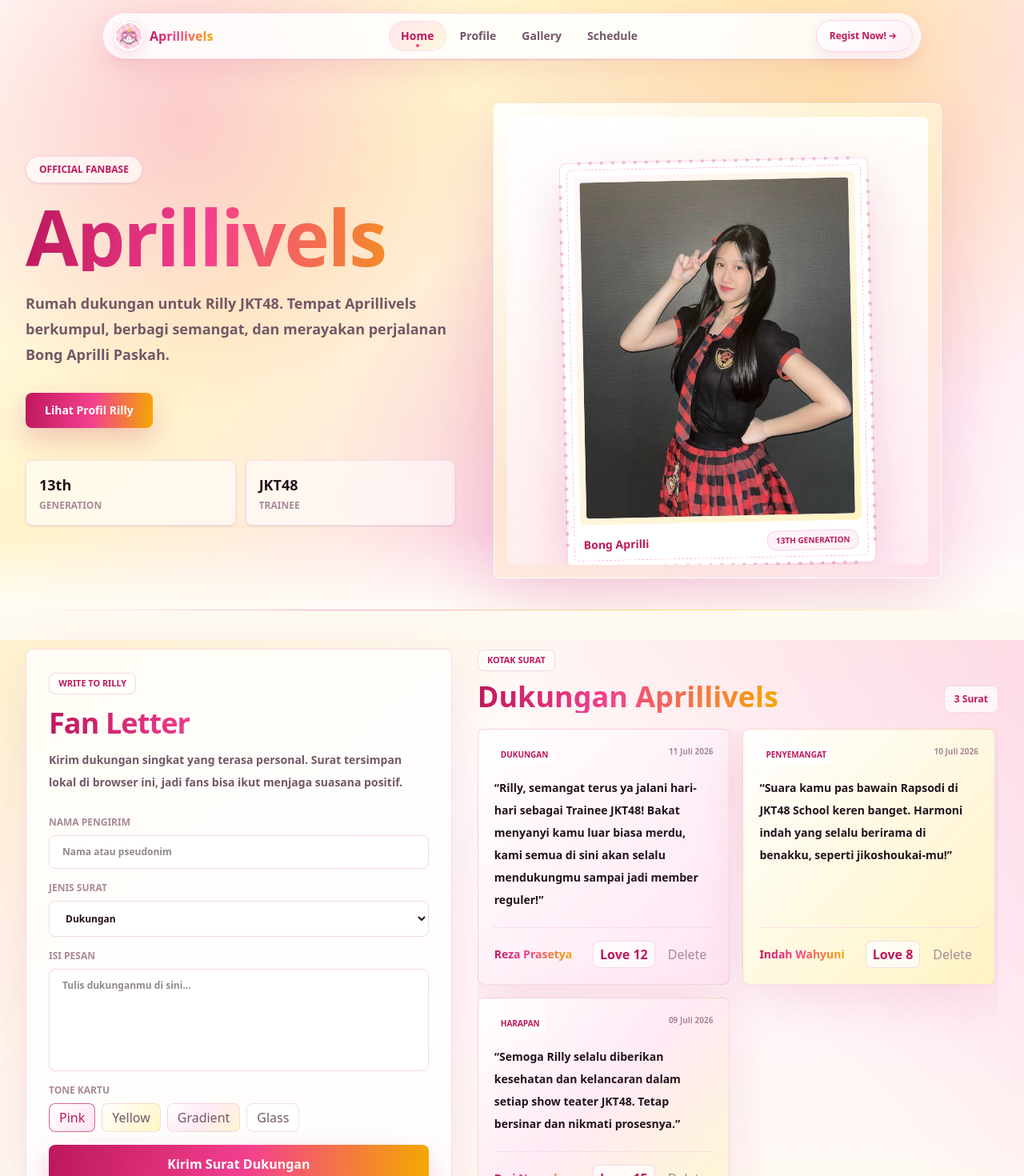
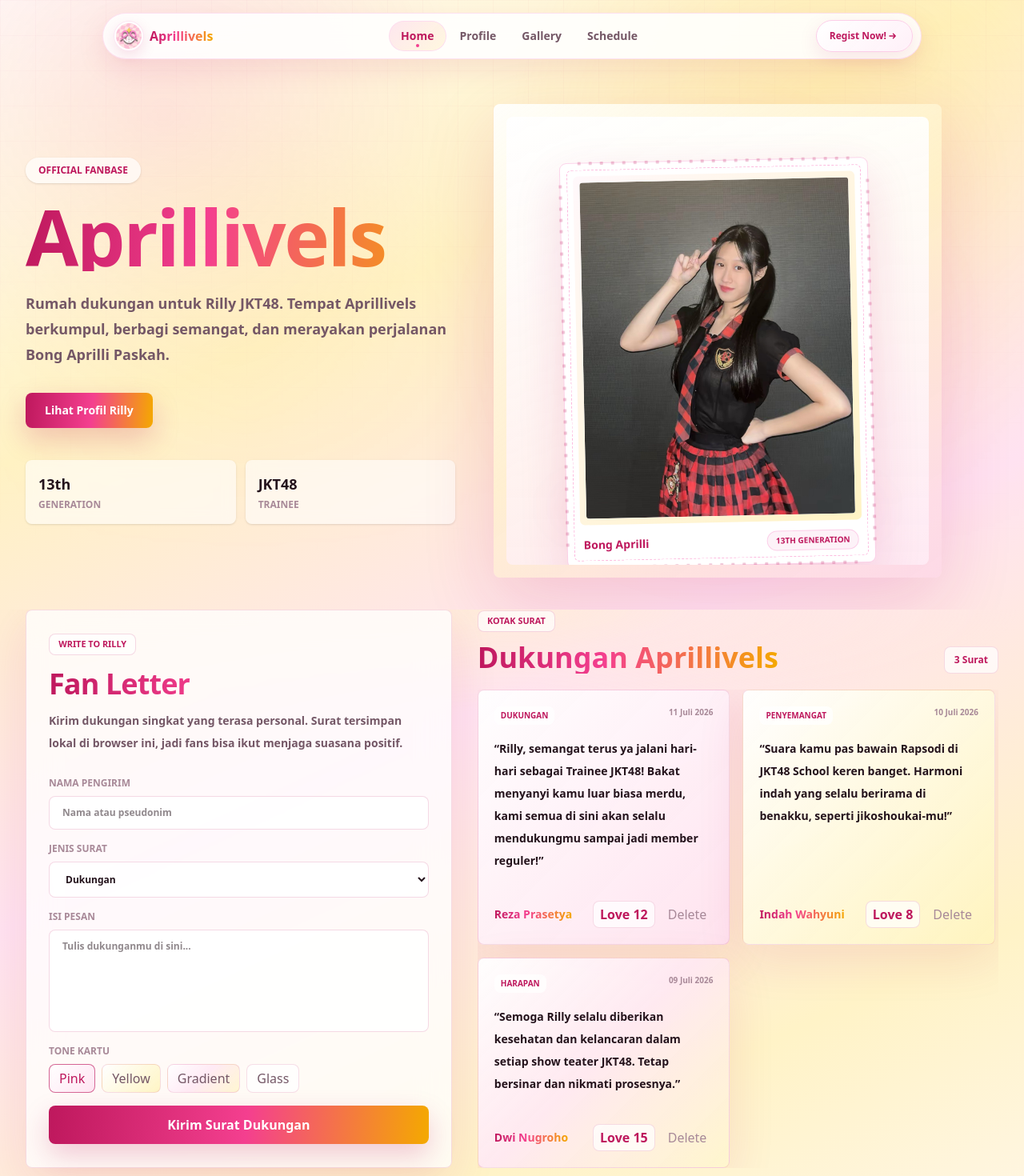
Before and after one commit to MikaGeshan/rilly-fansite, a Next.js app: page / in a window 1280 px wide. Shown: the top 1470 px of the page at 80% size. Built offline with nearby package versions, Linux system fonts and the light colour scheme.

Commit message:
Fixing unmatched section colors

```diff
--- a/src/app/globals.css
+++ b/src/app/globals.css
@@ -12,10 +12,7 @@
   --soft: #a88998;
   --line: rgba(190, 24, 93, 0.14);
   --glass: rgba(255, 255, 255, 0.76);
-  --bg-page:
-    linear-gradient(135deg, rgba(255, 216, 77, 0.24), transparent 34%),
-    linear-gradient(225deg, rgba(244, 63, 143, 0.18), transparent 38%),
-    linear-gradient(180deg, #fffdf7 0%, #fff6fb 48%, #fffaf0 100%);
+  --bg-page: linear-gradient(155deg, #fffdf7 0%, #fff2c4 24%, #ffe3f1 48%, #fff3c7 72%, #fff8fb 100%);
   --grad-brand: linear-gradient(95deg, #be185d 0%, #f43f8f 42%, #f4a900 100%);
   --grad-soft: linear-gradient(135deg, rgba(255, 255, 255, 0.92), rgba(255, 247, 208, 0.74) 48%, rgba(255, 232, 244, 0.86));
   --grad-action: linear-gradient(95deg, #be185d 0%, #f43f8f 52%, #f4a900 100%);
@@ -55,19 +52,35 @@
   position: relative;
   min-height: 100vh;
   overflow-x: hidden;
+  background: var(--bg-page);
 }
 
 .site-shell::before {
   content: "";
   position: fixed;
   inset: 0;
-  z-index: -1;
+  z-index: 0;
   pointer-events: none;
-  background-image:
-    linear-gradient(rgba(190, 24, 93, 0.055) 1px, transparent 1px),
+  background:
+    radial-gradient(circle at 16% 18%, rgba(244, 63, 143, 0.24), transparent 30%),
+    radial-gradient(circle at 82% 22%, rgba(255, 216, 77, 0.36), transparent 34%),
+    radial-gradient(circle at 24% 62%, rgba(255, 216, 77, 0.22), transparent 32%),
+    radial-gradient(circle at 76% 78%, rgba(244, 63, 143, 0.16), transparent 34%),
+    linear-gradient(rgba(190, 24, 93, 0.038) 1px, transparent 1px),
     linear-gradient(90deg, rgba(190, 24, 93, 0.045) 1px, transparent 1px);
-  background-size: 44px 44px;
-  mask-image: linear-gradient(to bottom, rgba(0, 0, 0, 0.76), transparent 78%);
+  background-size:
+    auto,
+    auto,
+    auto,
+    auto,
+    44px 44px,
+    44px 44px;
+  mask-image: linear-gradient(to bottom, rgba(0, 0, 0, 0.58), rgba(0, 0, 0, 0.24) 52%, transparent 88%);
+}
+
+.site-shell > :not(header) {
+  position: relative;
+  z-index: 1;
 }
 
 .glass-panel {
--- a/src/app/page.tsx
+++ b/src/app/page.tsx
@@ -40,14 +40,9 @@
   return (
     <div className="site-shell">
       <Header />
-
-      <main>
+      <main className="relative overflow-hidden">
         {/* Welcome Section */}
-        <section className="relative -mt-20 min-h-[calc(100vh-1rem)] overflow-hidden bg-[linear-gradient(135deg,#fffdf7_0%,#fff4ca_34%,#ffe3f1_66%,#fff8fb_100%)]">
-          <div className="absolute inset-0 bg-[radial-gradient(circle_at_18%_22%,rgba(244,63,143,0.24),transparent_30%),radial-gradient(circle_at_82%_18%,rgba(255,216,77,0.38),transparent_34%),radial-gradient(circle_at_58%_78%,rgba(190,24,93,0.12),transparent_34%)]" />
-          <div className="absolute inset-x-0 bottom-0 h-24 bg-[linear-gradient(180deg,transparent,rgba(255,253,247,0.95))]" />
-          <div className="absolute left-0 top-24 hidden h-px w-full bg-[linear-gradient(90deg,transparent,rgba(190,24,93,0.22),transparent)] md:block" />
-
+        <section className="relative -mt-20 min-h-[calc(100vh-1rem)] overflow-hidden">
           <div className="relative z-10 mx-auto grid min-h-[calc(100vh-1rem)] max-w-7xl items-center gap-12 px-4 pb-8 pt-36 sm:px-6 lg:grid-cols-[0.92fr_1.08fr] lg:px-8">
             <motion.div
               initial={{ opacity: 0, y: 24 }}
@@ -55,7 +50,7 @@
               transition={{ duration: 0.65 }}
               className="max-w-3xl text-[var(--ink)]"
             >
-              <span className="inline-flex rounded-full border border-pink-200/80 bg-white/68 px-4 py-2 text-xs font-black uppercase text-[var(--pink-deep)] shadow-sm backdrop-blur">
+              <span className="inline-flex rounded-full bg-white/68 px-4 py-2 text-xs font-black uppercase text-[var(--pink-deep)] shadow-sm backdrop-blur">
                 Official Fanbase
               </span>
               <h1 className="mt-6 text-6xl font-black leading-[0.9] tracking-tight text-gradient sm:text-7xl lg:text-8xl">
@@ -80,7 +75,7 @@
                 ].map(([value, label]) => (
                   <div
                     key={label}
-                    className="rounded-lg border border-pink-200/70 bg-white/58 p-4 shadow-sm backdrop-blur"
+                    className="rounded-lg bg-white/58 p-4 shadow-sm backdrop-blur"
                   >
                     <p className="text-lg font-black">{value}</p>
                     <p className="mt-1 text-xs font-bold uppercase text-[var(--soft)]">
@@ -102,7 +97,7 @@
               className="relative mx-auto w-full max-w-[560px] lg:mx-0"
             >
               <div className="absolute -inset-8 rounded-full bg-[radial-gradient(circle,rgba(244,63,143,0.22),transparent_64%)] blur-2xl" />
-              <div className="relative overflow-hidden rounded-lg border border-white/80 bg-white/52 p-4 shadow-[0_30px_90px_rgba(190,24,93,0.16)] backdrop-blur-xl">
+              <div className="relative overflow-hidden rounded-lg bg-white/52 p-4 shadow-[0_30px_90px_rgba(190,24,93,0.16)] backdrop-blur-xl">
                 <div className="absolute inset-0 bg-[linear-gradient(145deg,rgba(255,255,255,0.78),rgba(255,216,77,0.18),rgba(244,63,143,0.14))]" />
                 <div className="relative min-h-[430px] overflow-hidden rounded-lg bg-[linear-gradient(180deg,rgba(255,255,255,0.88),rgba(255,240,248,0.72))] sm:min-h-[560px]">
                   <div className="absolute inset-x-8 bottom-8 h-20 rounded-full bg-[radial-gradient(ellipse,rgba(190,24,93,0.24),transparent_68%)] blur-xl" />
@@ -129,9 +124,9 @@
           </div>
         </section>
 
-        <section className="mx-auto max-w-7xl px-4 pb-20 pt-0 sm:px-6 lg:px-8">
-          <div className="section-rule mb-12" />
-          <div className="grid gap-8 lg:grid-cols-[0.9fr_1.1fr]">
+        <section className="relative overflow-hidden px-4 pb-20 pt-0 sm:px-6 lg:px-8">
+          <div className="pointer-events-none absolute inset-x-0 -top-32 h-64 bg-[radial-gradient(ellipse_at_center,rgba(255,244,202,0.42),transparent_70%)]" />
+          <div className="relative mx-auto grid max-w-7xl gap-8 lg:grid-cols-[0.9fr_1.1fr]">
             <motion.div
               initial={{ opacity: 0, y: 18 }}
               whileInView={{ opacity: 1, y: 0 }}
@@ -276,7 +271,7 @@
                           &ldquo;{letter.message}&rdquo;
                         </p>
                       </div>
-                      <div className="mt-5 flex items-center justify-between border-t border-dashed border-pink-200 pt-4">
+                      <div className="mt-5 flex items-center justify-between pt-4">
                         <p className="min-w-0 truncate text-sm font-black text-gradient">
                           {letter.sender}
                         </p>
--- a/src/components/common/footer.tsx
+++ b/src/components/common/footer.tsx
@@ -17,10 +17,7 @@
   ];
 
   return (
-    <footer className="relative mt-28 overflow-hidden border-t border-pink-200/60 bg-[linear-gradient(135deg,#fffdf7_0%,#fff4ca_36%,#ffe3f1_70%,#fff8fb_100%)]">
-      <div className="absolute inset-0 bg-[radial-gradient(circle_at_14%_20%,rgba(244,63,143,0.18),transparent_30%),radial-gradient(circle_at_86%_10%,rgba(255,216,77,0.34),transparent_34%),radial-gradient(circle_at_52%_100%,rgba(190,24,93,0.10),transparent_36%)]" />
-      <div className="absolute inset-x-0 top-0 h-24 bg-[linear-gradient(180deg,rgba(255,253,247,0.86),transparent)]" />
-
+    <footer className="relative mt-28 overflow-hidden bg-transparent">
       <div className="relative mx-auto flex max-w-7xl flex-col gap-8 px-4 py-12 sm:px-6 lg:flex-row lg:items-center lg:justify-between">
         <div>
           <p className="text-3xl font-black text-gradient">Aprillivels</p>
--- a/src/components/common/header.tsx
+++ b/src/components/common/header.tsx
@@ -1,8 +1,8 @@
 "use client";
 
 import React, { useState } from "react";
+import Image from "next/image";
 import Link from "next/link";
-import Image from "next/image";
 import { usePathname } from "next/navigation";
 import { AnimatePresence, motion } from "framer-motion";
 
@@ -46,6 +46,7 @@
     { name: "Gallery", href: "/gallery" },
     { name: "Schedule", href: "/profile#theater" },
   ];
+  const registerHref = "https://forms.gle/XFUjzxHQDCePHnT6A";
 
   const activeFor = (href: string) => {
     if (href.includes("#")) return false;
@@ -111,13 +112,15 @@
         </div>
 
         <div className="flex items-center gap-2">
-          <Link
-            href="/profile"
+          <a
+            href={registerHref}
+            target="_blank"
+            rel="noopener noreferrer"
             className="hidden min-h-10 items-center rounded-full border border-pink-200 bg-[linear-gradient(135deg,rgba(255,255,255,0.96),rgba(255,240,248,0.94))] px-4 py-2 text-xs font-black text-[var(--pink-deep)] shadow-[0_8px_24px_rgba(190,24,93,0.10)] transition duration-200 hover:-translate-y-0.5 hover:border-pink-300 hover:bg-pink-50 focus-visible:outline-none focus-visible:ring-2 focus-visible:ring-[var(--pink)] focus-visible:ring-offset-2 focus-visible:ring-offset-white sm:inline-flex"
           >
             <span>Regist Now!</span>
             <ArrowIcon />
-          </Link>
+          </a>
           <button
             type="button"
             onClick={() => setIsOpen((value) => !value)}
@@ -157,14 +160,16 @@
                 </Link>
               );
             })}
-            <Link
-              href="/profile"
+            <a
+              href={registerHref}
+              target="_blank"
+              rel="noopener noreferrer"
               onClick={() => setIsOpen(false)}
               className="mt-1 flex min-h-11 items-center justify-center gap-2 rounded-full bg-[linear-gradient(95deg,var(--pink-deep),var(--pink),var(--yellow-deep))] px-4 py-3 text-xs font-black text-white shadow-[0_10px_28px_rgba(190,24,93,0.18)] transition duration-200 focus-visible:outline-none focus-visible:ring-2 focus-visible:ring-[var(--pink)]"
             >
               <span>Regist Now!</span>
               <ArrowIcon />
-            </Link>
+            </a>
           </motion.div>
         )}
       </AnimatePresence>
```
